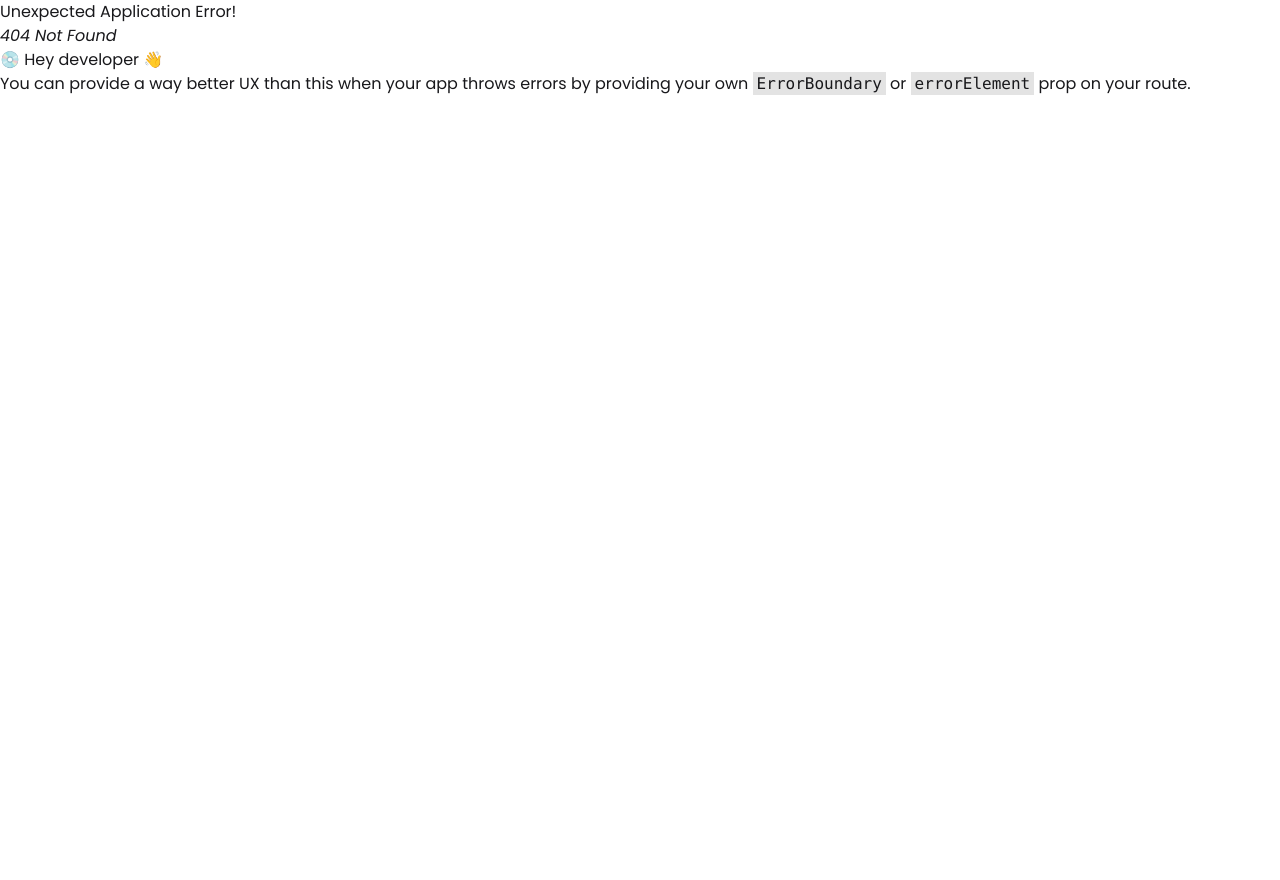
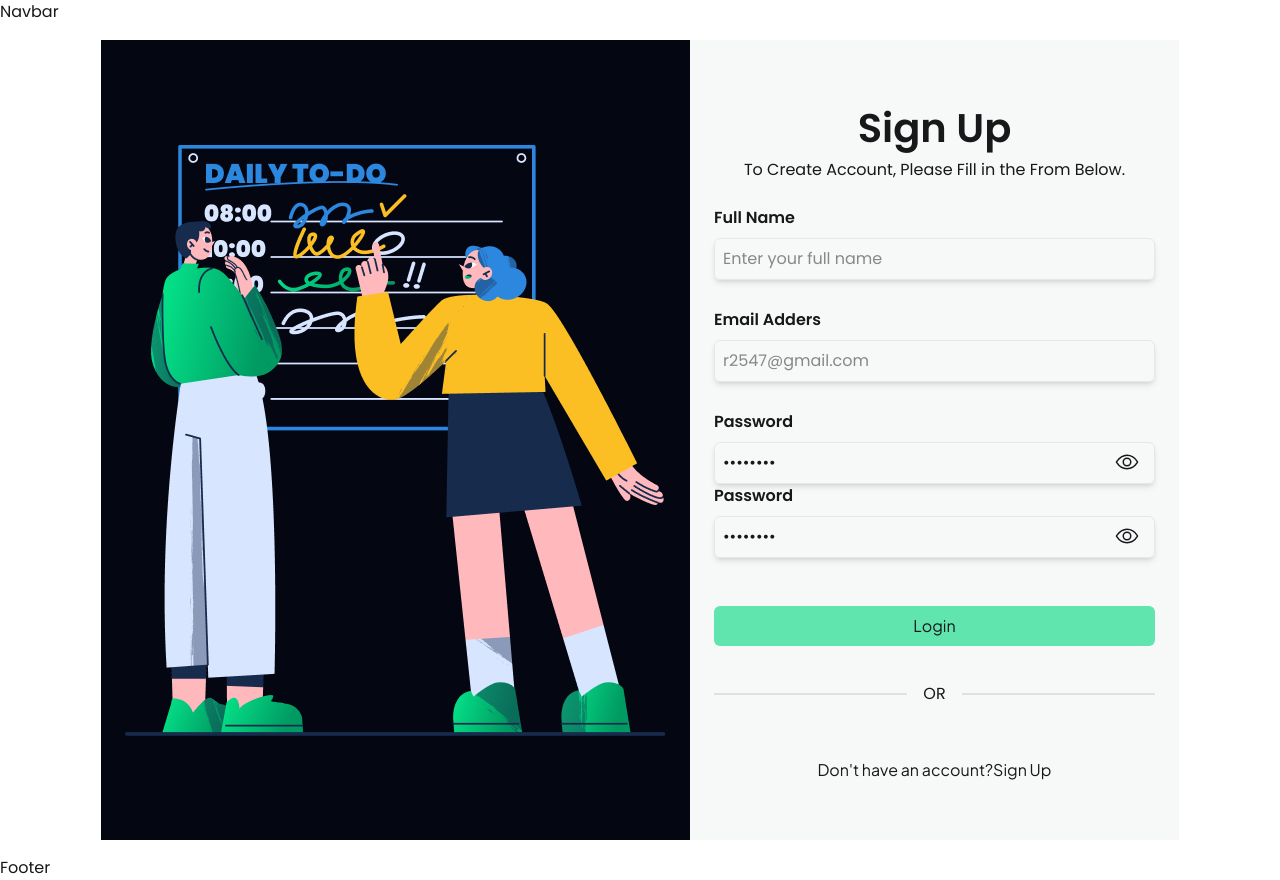
Before and after one commit to rjriajul1/task-management-client, a React (Vite) app: page /signUp in a window 1280 px wide. Before the commit this address had no page. Before the commit the page ends 800 px from the top, so only its background shows below. Built offline with nearby package versions, Linux system fonts and the light colour scheme.

Commit message:
feat: add sign up page with form UI and validation

```diff
--- a/src/pages/home/Home.jsx
+++ b/src/pages/home/Home.jsx
@@ -1,9 +1,10 @@
 import React from 'react';
+import Login from '../login/Login';
 
 const Home = () => {
     return (
         <div>
-            home page
+            <Login/>
         </div>
     );
 };
--- /dev/null
+++ b/src/pages/signUp/SignUp.jsx
@@ -0,0 +1,107 @@
+import React, { useState } from "react";
+import signUp from "../../assets/sign_up_logo.png";
+import { Link } from "react-router";
+import { FaRegEyeSlash } from "react-icons/fa";
+import { IoEyeOutline } from "react-icons/io5";
+const SignUp = () => {
+    const [showConfirmPassword,setShowConfirmPassword] = useState(false)
+    const [showPassword,setShowPassword] = useState(false)
+    const handleForm = (e) => {
+         e.preventDefault()
+         const form = e.target;
+         const formData = new FormData(form)
+         const info = Object.fromEntries(formData.entries())
+         const {password,confirmPassword} = info;
+         if(password !== confirmPassword){
+         return alert('must be same pass')
+         }
+         console.log(info);
+    }
+  return (
+    <div>
+      <div className=" md:flex justify-center p-4 ">
+        <div className=" bg-[#040612] min-h-[800px] flex items-center justify-center">
+          <figure className="p-6">
+            <img src={signUp} alt="" className="" />
+          </figure>
+        </div>
+        <div className="bg-[#ebf0ee6c]  min-h-[800px] flex flex-col justify-center p-6">
+          <h1 className="font-semibold text-[40px] text-center">Sign Up</h1>
+          <p className="text-center mb-6 ">
+           To Create Account, Please Fill in the From Below.
+          </p>
+
+          {/* form */}
+          <form onSubmit={handleForm}>
+            {/* name field */}
+            <label htmlFor="full name" className="font-semibold ">
+              Full Name
+            </label>
+            <br />
+            <input
+              className="border w-full border-gray-200 rounded-md p-2 shadow-md mt-2 mb-7"
+              name="name"
+              type="text"
+              required
+              placeholder="Enter your full name"
+            />
+
+            {/* email field */}
+            <label htmlFor="Email" className="font-semibold ">
+              Email Adders
+            </label>
+            <br />
+            <input
+              className="border w-full border-gray-200 rounded-md p-2 shadow-md mt-2 mb-7"
+              name="email"
+              type="email"
+              required
+              placeholder="r2547@gmail.com"
+            />
+
+            {/* password field */}
+            <label htmlFor="Password" className="font-semibold">
+              Password
+            </label>
+            <br />
+            <div className="relative">
+                <input
+              className="border w-full border-gray-200 rounded-md p-2 shadow-md mt-2"
+              name="password"
+              type={showPassword ? 'text': 'password'}
+              defaultValue="63546142"
+              required
+            />
+            <div onClick={()=>setShowPassword(!showPassword)} className="absolute top-4 right-4">
+                {showPassword ? <FaRegEyeSlash size={24} />: <IoEyeOutline size={24} /> }
+            </div>
+            </div>
+            {/* confirm Password */}
+             <label htmlFor="Password" className="font-semibold">
+              Password
+            </label>
+            <br />
+            <div className="relative">
+                <input
+              className="border w-full border-gray-200 rounded-md p-2 shadow-md mt-2"
+              name="confirmPassword"
+              type={showConfirmPassword ? 'text': 'password'}
+              defaultValue="63546142"
+              required
+            />
+            <div onClick={()=>setShowConfirmPassword(!showConfirmPassword)} className="absolute top-4 right-4">
+                {showConfirmPassword ? <FaRegEyeSlash size={24} />: <IoEyeOutline size={24} /> }
+            </div>
+            </div>
+
+            <button type="submit" className="bg-[#60E5AE] w-full rounded-md p-2 mt-12 mb-6 font-plus">Login</button>
+          </form>
+           <div className="divider">OR</div>
+           <p className=" font-plus text-center mt-10">Don't have an account?<Link className="hover:underline hover:text-blue-500" to="/signUp">Sign Up</Link></p>
+        </div>
+      </div>
+    </div>
+  );
+};
+
+export default SignUp;
--- a/src/router/router.jsx
+++ b/src/router/router.jsx
@@ -4,6 +4,7 @@ import {
 import RootLayout from "../layouts/RootLayout";
 import Home from "../pages/home/Home";
 import Login from "../pages/login/Login";
+import SignUp from "../pages/signUp/SignUp";
 
 export const router = createBrowserRouter([
   {
@@ -19,7 +20,8 @@ export const router = createBrowserRouter([
             Component:Login
         },
         {
-
+            path:"/signUp",
+            Component:SignUp
         }
     ]
   },
```
Also changed, not shown: src/index.css (line endings or trailing spaces).
